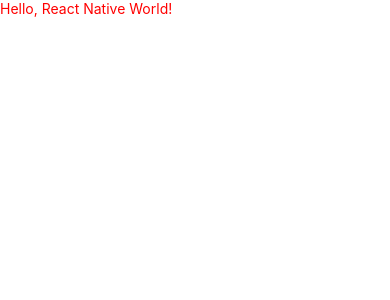
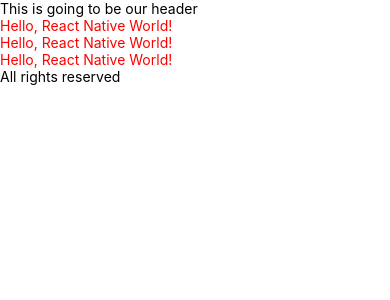
Before and after one commit to InDaviX/Basics, a React Native app: screen / in a window 390 px wide. Shown: the top 300 px of the page. Built offline with nearby package versions, Linux system fonts and the light colour scheme.

Commit message:
Krótkie ogarnięcie View

```diff
--- a/App.js
+++ b/App.js
@@ -1,11 +1,21 @@
 import React from 'react';
-import {SafeAreaView} from 'react-native';
+import {SafeAreaView, View, Text} from 'react-native';
 import MyText from './components/MyText/MyText';
 
 const App = () => {
   return (
     <SafeAreaView>
-      <MyText />
+      <View>
+        <Text>This is going to be our header</Text>
+      </View>
+      <View>
+        <MyText />
+        <MyText />
+        <MyText />
+      </View>
+      <View>
+        <Text>All rights reserved</Text>
+      </View>
     </SafeAreaView>
   );
 };
```
